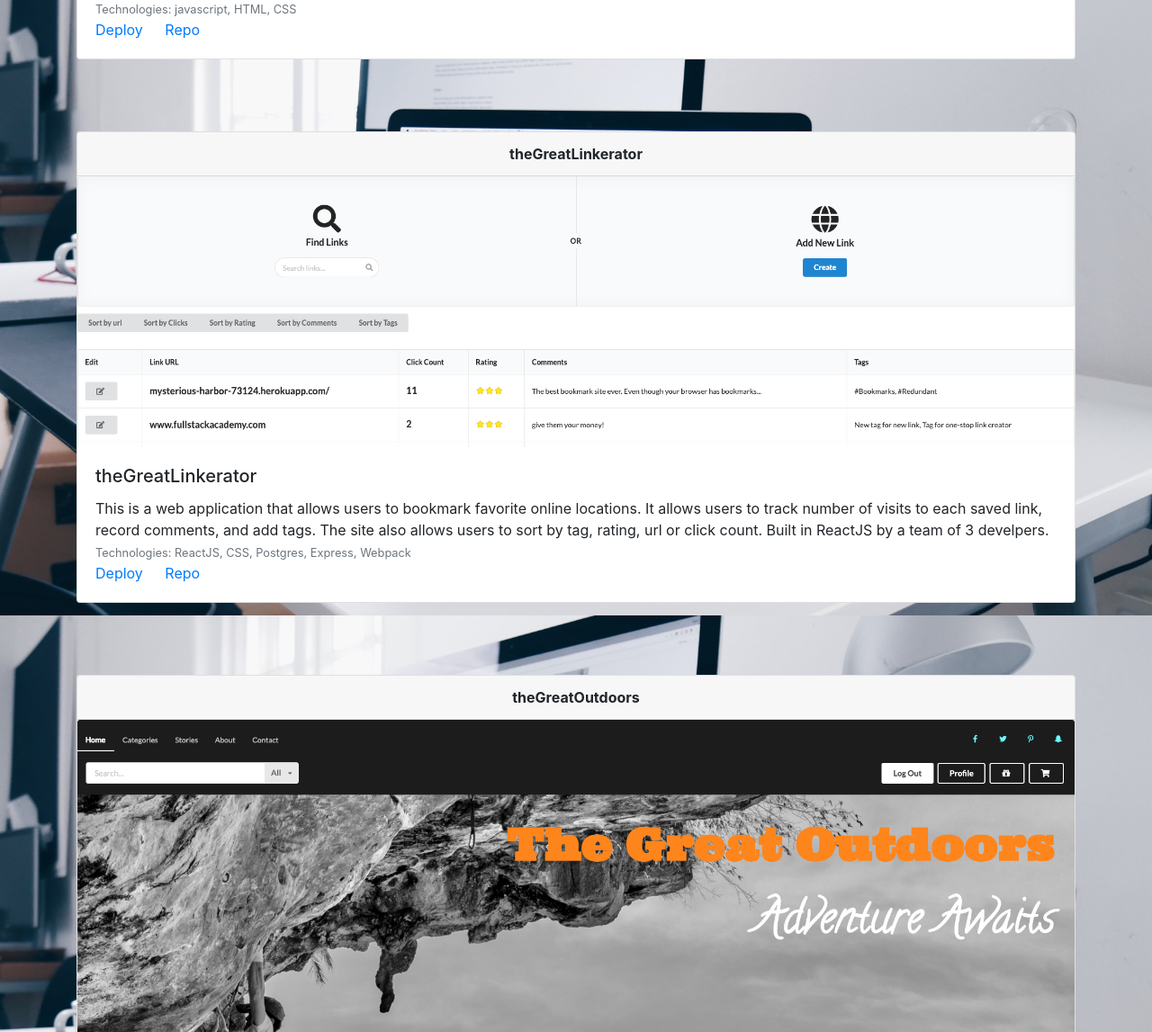
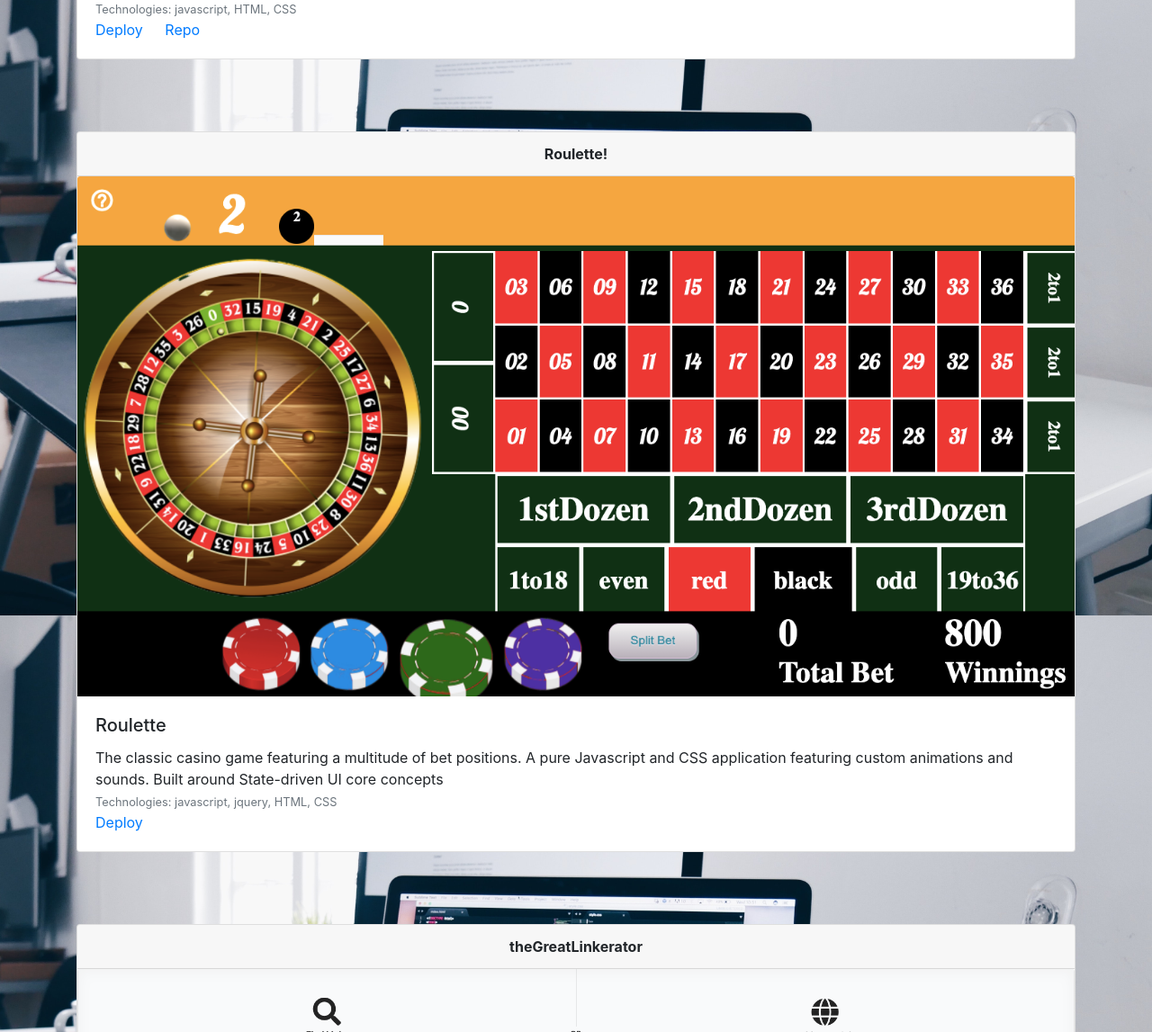
Before and after one commit to Dev1nxavier/SeanMGreene, a plain HTML site: page projects.html in a window 1280 px wide. Shown: the part 1020-2167 px from the top of the page at 90% size. Drawn offline with nearby package versions, Linux system fonts and the light colour scheme.

Commit message:
added 'routlette' to portfolio page

```diff
--- a/projects.html
+++ b/projects.html
@@ -56,6 +56,19 @@
                 </div>
             </div>
 
+            <div class="card mb-3">
+              <div class="card-header text-center">
+                  Roulette!
+                </div>
+              <img src="./roulette.png" class="card-img-top" alt="...">
+              <div class="card-body">
+                <h5 class="card-title">Roulette</h5>
+                <p class="card-text">The classic casino game featuring a multitude of bet positions. A pure Javascript and CSS application featuring custom animations and sounds. Built around State-driven UI core concepts</p>
+                <p class="card-text"><small class="text-muted">Technologies: javascript, jquery, HTML, CSS</small></p>
+                <a href="https://awesome-raman-eae172.netlify.app/" class="card-link">Deploy</a>
+              </div>
+          </div>
+
                 <div class="card mb-3">
                     <div class="card-header text-center">
                         theGreatLinkerator
```
Also changed, not shown: roulette.png (added).
